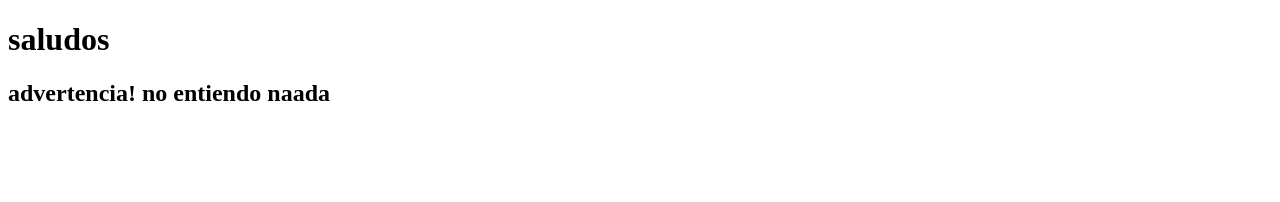
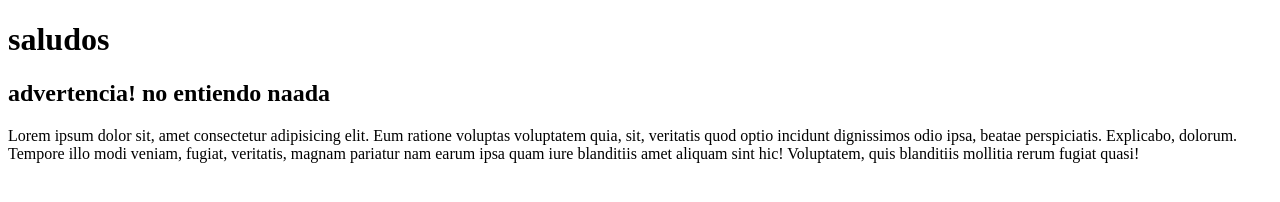
Before and after one commit to alexandra450/proyecto1, a plain HTML site: page index.html in a window 1280 px wide. Drawn offline with Linux system fonts and the light colour scheme.

Commit message:
add index

```diff
--- a/index.html
+++ b/index.html
@@ -8,5 +8,8 @@
 <body>
     <h1>saludos</h1>
     <h2>advertencia! no entiendo naada</h2>
+    <p>Lorem ipsum dolor sit, amet consectetur adipisicing elit. Eum ratione voluptas voluptatem quia, sit, veritatis quod optio incidunt dignissimos odio ipsa, beatae perspiciatis. Explicabo, dolorum. Tempore illo modi veniam, fugiat, veritatis, magnam pariatur nam earum ipsa quam iure blanditiis amet aliquam
+         sint hic! Voluptatem,
+         quis blanditiis mollitia rerum fugiat quasi!</p>
 </body>
 </html>
```
